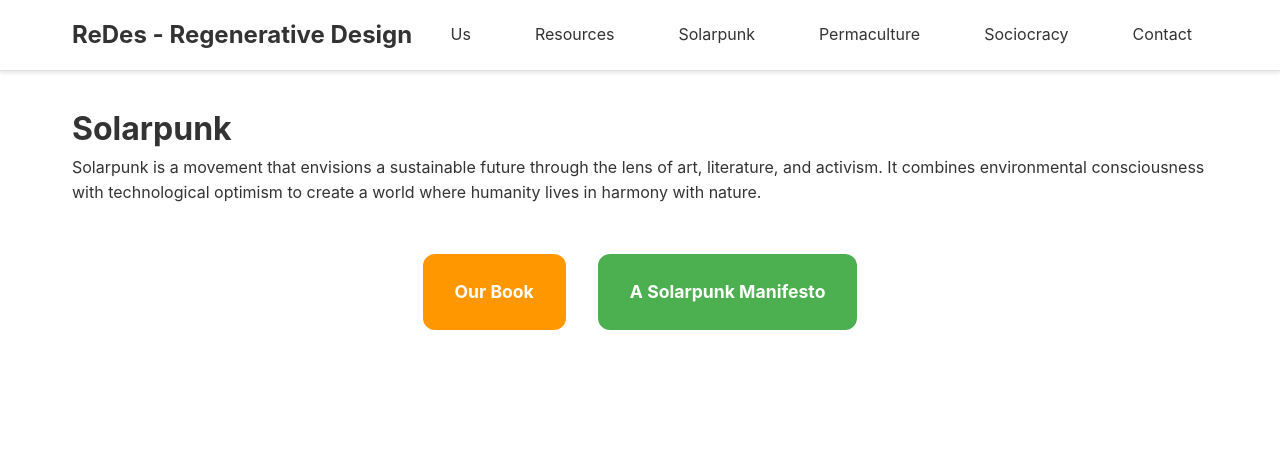
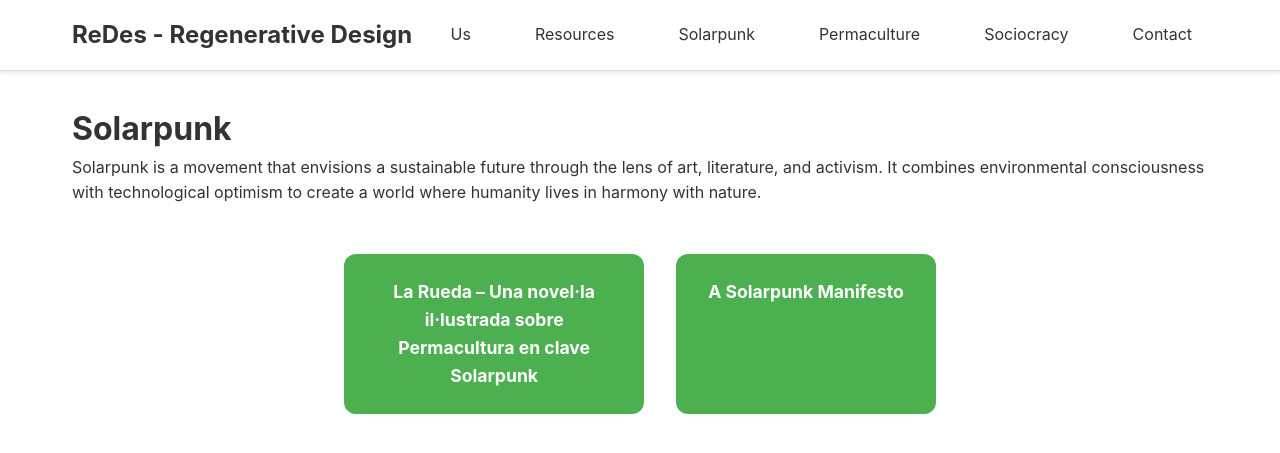
Before and after one commit to pawelngei/re-des, a Jekyll site: the page built from solarpunk.md, in a window 1280 px wide. Shown: the top 453 px of the page. Built offline with Jekyll 4.4.1, drawn with Linux system fonts in a browser that asks for light colours.

Commit message:
Update solarpunk.md

```diff
--- a/solarpunk.md
+++ b/solarpunk.md
@@ -9,6 +9,6 @@ permalink: /solarpunk/
 Solarpunk is a movement that envisions a sustainable future through the lens of art, literature, and activism. It combines environmental consciousness with technological optimism to create a world where humanity lives in harmony with nature.
 
 <div style="display: flex; gap: 2rem; justify-content: center; margin: 3rem 0; flex-wrap: wrap;">
-    <a href="{{ site.baseurl }}/producto/la-rueda/" style="display: inline-block; background: #FF9800; color: white; padding: 1.5rem 2rem; border-radius: 12px; text-decoration: none; font-weight: bold; font-size: 1.1rem;">Our Book</a>
-    <a href="{{ site.baseurl }}/a-solarpunk-manifesto-all-the-languages/" style="display: inline-block; background: #4CAF50; color: white; padding: 1.5rem 2rem; border-radius: 12px; text-decoration: none; font-weight: bold; font-size: 1.1rem;">A Solarpunk Manifesto</a>
+    <a href="{{ site.baseurl }}/la-rueda/" style="display: inline-block; background: #4CAF50; color: white; padding: 1.5rem 2rem; border-radius: 12px; text-decoration: none; font-weight: bold; font-size: 1.1rem; text-align: center; max-width: 300px;">La Rueda – Una novel·la il·lustrada sobre Permacultura en clave Solarpunk</a>
+    <a href="{{ site.baseurl }}/solarpunk-manifesto/" style="display: inline-block; background: #4CAF50; color: white; padding: 1.5rem 2rem; border-radius: 12px; text-decoration: none; font-weight: bold; font-size: 1.1rem; text-align: center;">A Solarpunk Manifesto</a>
 </div>
```
